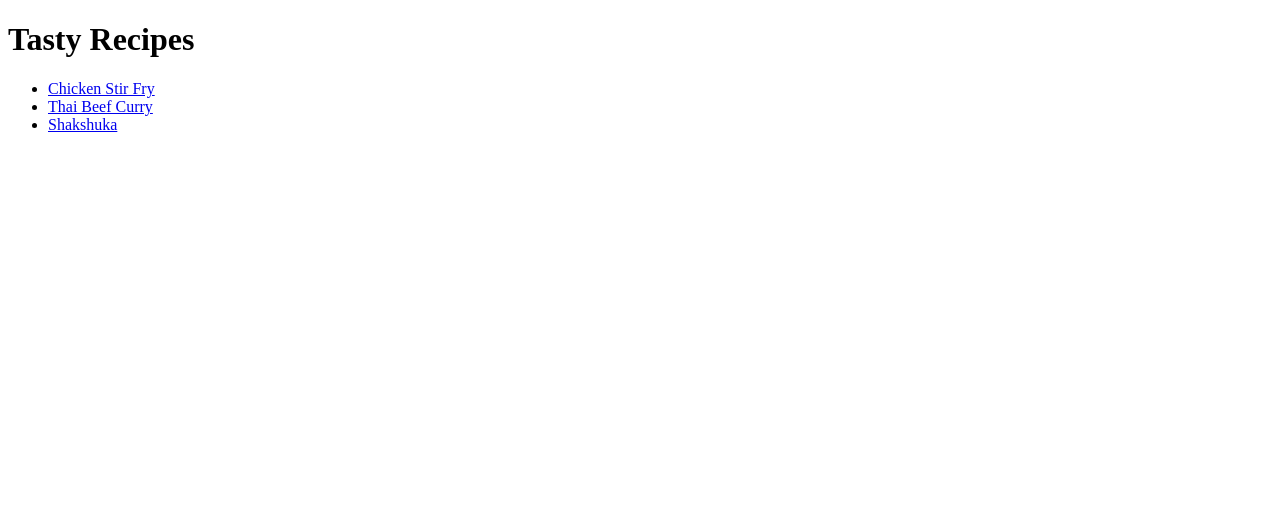
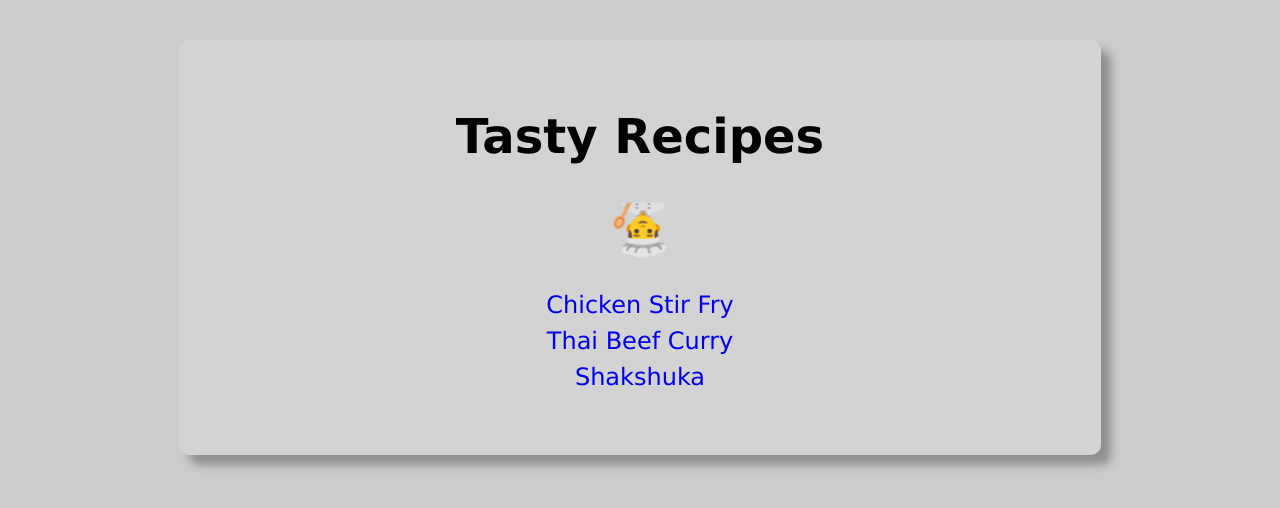
Before and after one commit to SVNRiS3/odin-recipes, a plain HTML site: page index.html in a window 1280 px wide. Drawn offline with Linux system fonts and the light colour scheme.

Commit message:
Add styling with css

```diff
--- /dev/null
+++ b/css/style.css
@@ -0,0 +1,87 @@
+* {
+    box-sizing: border-box;
+    padding: 0px;
+    margin: 0px;
+}
+
+body {
+    margin: 40px auto;
+    background-color: rgba(0, 0, 0, 0.2);
+}
+
+.container {
+    font-size: 24px;
+    font-family: Verdana, Geneva, Tahoma, sans-serif;
+    margin: auto;
+    padding: 40px;
+    background-color: lightgray;
+    line-height: 1.5;
+    border-radius: 10px;
+    max-width: 90%;
+}
+
+@media screen and (min-width: 1024px) {
+    body {
+        width: 1024px;
+    }
+}
+
+.nav {
+    list-style: none;
+    padding: 20px 0px;
+}
+
+.center {
+    text-align: center;
+}
+
+.nav a {
+    text-decoration: none;
+}
+
+h1 {
+    padding: 20px 0px;
+}
+
+img {
+    max-width: 100%;
+    display: block;
+    margin: 20px auto;
+}
+
+.shadow {
+    box-shadow: 10px 10px 10px rgba(0, 0, 0, 0.3);
+}
+
+.border-img {
+    border: 1px solid black;
+}
+
+h2 {
+    padding: 18px 0px;
+}
+
+p {
+    padding: 0px 20px;
+}
+
+ul,
+ol {
+    padding: 0px 60px;
+}
+
+@keyframes rotate {
+
+    0% {
+        transform: rotate(0);
+    }
+
+    100% {
+        transform: rotate(360deg);
+    }
+}
+
+.animation {
+    font-size: 50px;
+    animation: rotate 2s linear 0s infinite;
+}
--- a/index.html
+++ b/index.html
@@ -4,13 +4,17 @@
         <meta charset="UTF-8">
         <meta name="viewport" content="width=device-width, initial-scale=1.0">
         <title>Tasty Recipes</title>
+        <link href="./css/style.css" rel="stylesheet">
     </head>
     <body>
-        <h1>Tasty Recipes</h1>
-        <ul>
-            <li><a href="./recipes/chicken-stir-fry.html">Chicken Stir Fry</a></li>
-            <li><a href="./recipes/thai-beef-curry.html">Thai Beef Curry</a></li>
-            <li><a href="./recipes/shakshuka.html">Shakshuka</a></li>
-        </ul>
+        <div class="container shadow">
+            <h1 class="title center">Tasty Recipes</h1>
+            <p class="animation center">👨‍🍳</p>
+            <ul class="nav center">
+                <li><a href="./recipes/chicken-stir-fry.html">Chicken Stir Fry</a></li>
+                <li><a href="./recipes/thai-beef-curry.html">Thai Beef Curry</a></li>
+                <li><a href="./recipes/shakshuka.html">Shakshuka</a></li>
+            </ul>
+        </div>
     </body>
 </html>
```
Also changed, not shown: recipes/chicken-stir-fry.html (+5 -2 lines), recipes/shakshuka.html (+5 -2 lines), recipes/thai-beef-curry.html (+5 -2 lines).
